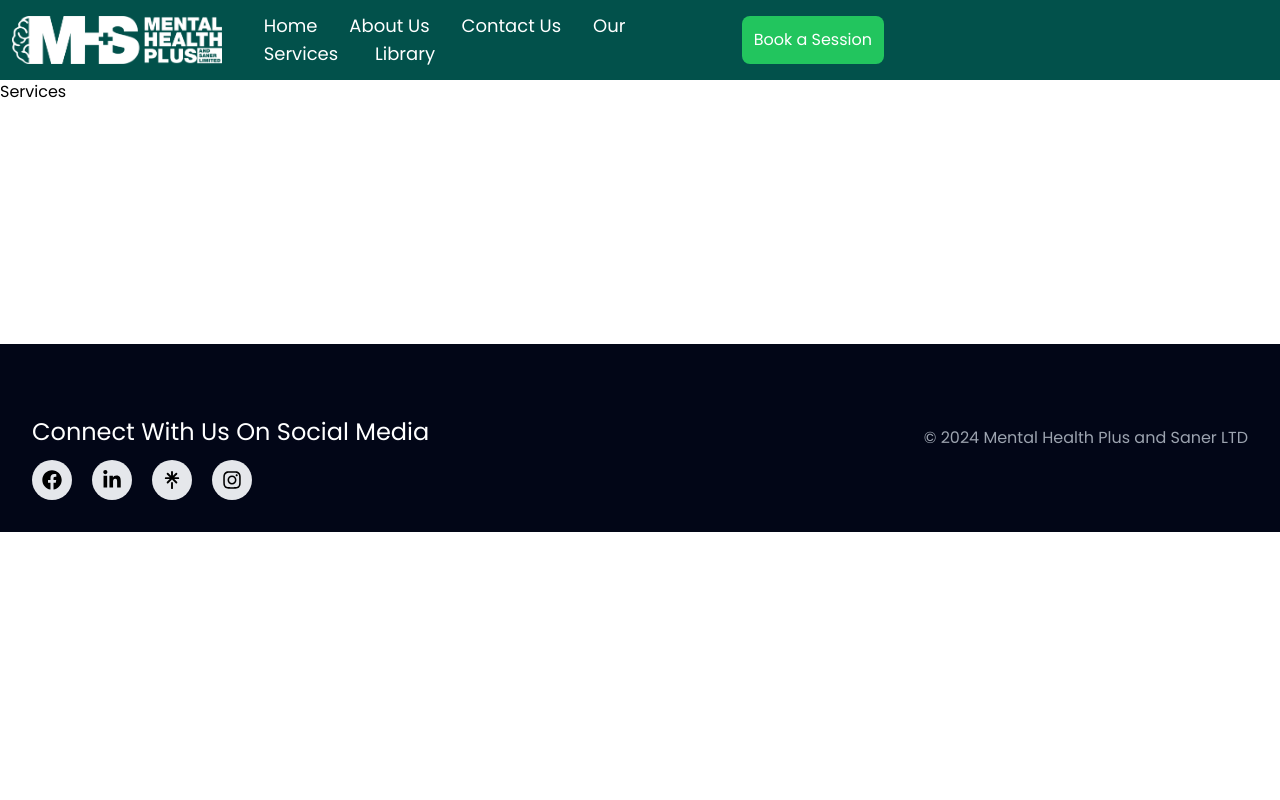
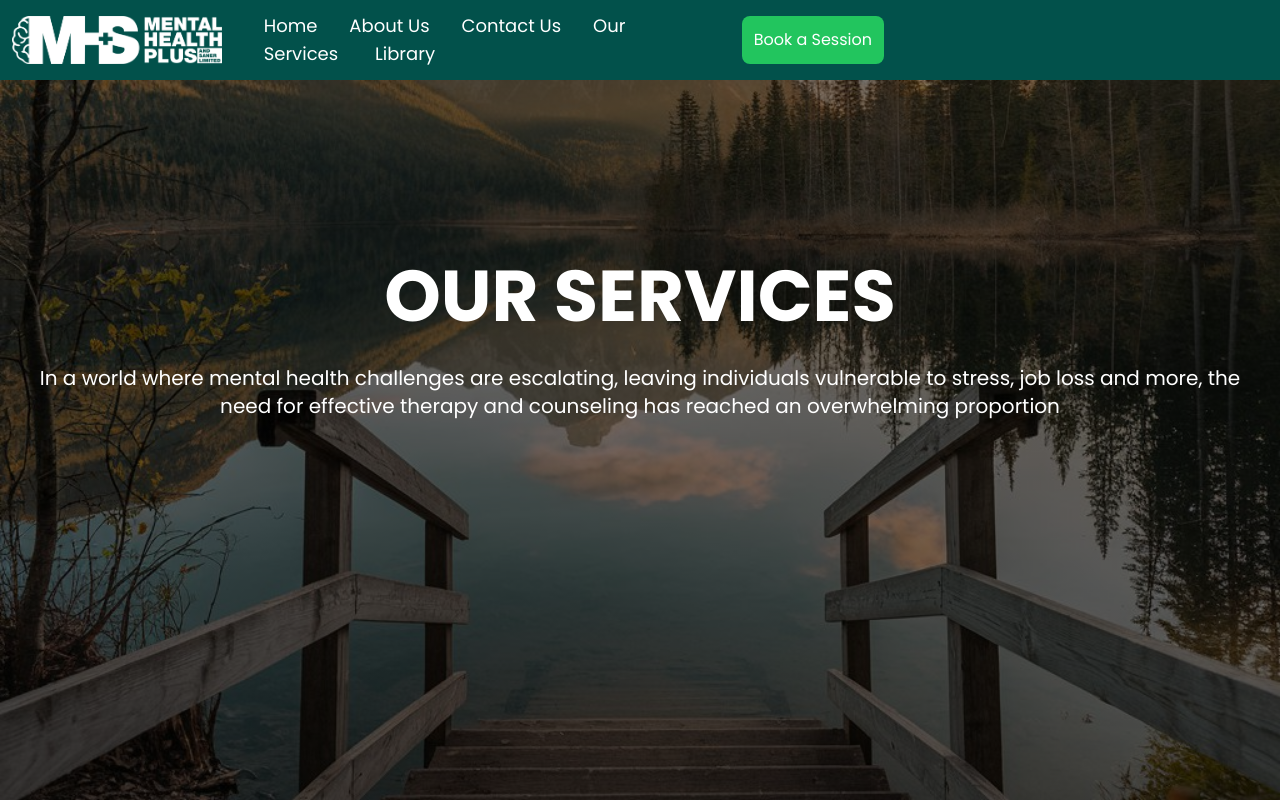
Before and after one commit to AllSparkTech100/Oikno_Hospital_Project, a React (Vite) app: page /services in a window 1280 px wide. Shown: the top 800 px of the page. Built offline with nearby package versions, Linux system fonts and the light colour scheme; a web font is replaced by a local one.

Commit message:
New Updates

```diff
--- a/src/Components/ContactCard.jsx
+++ b/src/Components/ContactCard.jsx
@@ -10,22 +10,21 @@ function ContactCard() {
   return (
     <>
       <div className="container h-full mx-auto mt-32 mb-10  p-5">
-        <div className="grid grid-cols-1 lg:grid-cols-2 gap-4 md:grid-cols-2">
+        <div className="grid grid-cols-1 lg:grid-cols-2 gap-4 ">
           <div className="p-5">
             <div className="my-4">
               <h3 className="font-bold text-yellow-500 text-xl lg:text-2xl mb-1 uppercase">
                 send us a message
               </h3>
-              <h5 className="text-lg mb-2">
-                Book a session or make an enquiry
-              </h5>
+
               <p className="mt-2 text-lg text-justify">
                 Schedule a session with our highly qualified licensed practitioners. The consultation can be conducted from wherever you feel most comfortable. <span className="font-bold text-2xl uppercase text-black">
                   no travel, no clinics
                 </span>
               </p>
             </div>
-            <div className="mt-8"> <form action="">
+            <div className="mt-8">
+            <form action="">
               {/* FullName */}
               <div className="mb-3 flex gap-3 flex-col mt-3">
                 <label className="font-semibold" htmlFor="fullname">Full Name</label>
@@ -48,7 +47,7 @@ function ContactCard() {
                 <textarea className="p-3 placeholder:text-black/40 outline border-gray-700 outline-1 bg-white focus:outline-orange-500 w-full rounded-md" name="" id="" cols="30" rows="10"></textarea>
               </div>
 
-              <button className="w-full flex items-center justify-center mt-3 rounded-md p-2 bg-slate-800 text-white text-center cursor:pointer">
+              <button className="w-full flex items-center justify-center lg:mt-4 mt-7 rounded-md p-2 bg-slate-800 text-white text-center cursor:pointer">
                 <span className="text-white mr-2"><LuSend size={25} /></span> Submit
               </button>
             </form></div>
@@ -67,7 +66,7 @@ function ContactCard() {
             get in touch
           </h3>
 
-          <h4 className="text-2xl lg:text-3xl capitalize">
+          <h4 className="text-xl lg:text-3xl capitalize">
             seamless communication, global Impact</h4>
         </div>
         <div className="grid grid-cols-1 mt-20 gap-5 lg:grid-cols-3 md:grid-cols-2">
@@ -76,7 +75,7 @@ function ContactCard() {
             <div className=" text-center text-white">
               <FaLocationDot className="mb-3 mx-auto" size={30} />
               <h3 className="mt-3 mb-3 font-semibold text-xl">Head Office</h3>
-              <p className="mt-3"> 16 Lekki Avenue, Ikeja Lagos state.</p>
+              <p className="mt-3"> 111 Timber Street, Mile 2 Diobu, Port-Harcourt, Rivers State Nigeria.</p>
             </div>
           </div>
           {/* Email Contact */}
--- a/src/Pages/About.jsx
+++ b/src/Pages/About.jsx
@@ -10,8 +10,7 @@ function About() {
           <div className="relative p-5 mx-auto my-20 md:my-15 lg:my-40 ">
             <div className="flex-col justify-center items-center flex gap-8 place-items-center">
               <h1 className=" uppercase text-center text-2xl md:text-5xl lg:text-7xl font-bold text-white">
-                About Mental Health <br />
-                Plus and Saner LTD.
+                About Us.
               </h1>
               <p className="mt-2 mb-7 text-white text-justify md:text-center lg:text-center">
                 Mental Health Plus and Saner Limited is a registered brand with
--- a/src/Pages/Contact.jsx
+++ b/src/Pages/Contact.jsx
@@ -3,14 +3,14 @@ import ContactCard from "../Components/ContactCard";
 function Contact() {
   return (
     <>
-      <div className="relative h-screen">
+      <div className="relative h-96 lg:h-screen">
         <div className="absolute bg-no-repeat inset-0 bg-[url('/seren.jpeg')] bg-cover bg-bottom before:absolute before:inset-0 before:bg-gradient-to-b before:from-black/50 before:to-black/55">
-          <div className="relative p-5 mx-auto my-64 ">
+          <div className="relative p-5 mx-auto my-10 md:my-15 lg:my-40">
             <div className="flex-col justify-center items-center flex gap-8 place-items-center text-white">
               <h4 className=" uppercase text-center text-4xl lg:text-7xl font-bold">
                 contact us
               </h4>
-              <p className="text-center text-xl">In a world where mental health challenges are escalating, leaving individuals vulnerable to stress,<br className="hidden sm:block" /> job loss and more, the need for effective therapy and counseling has reached an overwhelming proportion
+              <p className="text-center text-xl">In a world where mental health challenges are escalating, leaving individuals vulnerable to stress,<br className="hidden sm:block md:hidden" /> job loss and more, the need for effective therapy and counseling has reached an overwhelming proportion
               </p>
             </div>
           </div>
--- a/src/Pages/Services.jsx
+++ b/src/Pages/Services.jsx
@@ -2,7 +2,21 @@
 
 function Services() {
   return (
-    <div>Services</div>
+    <>
+      <div className="relative h-96 lg:h-screen">
+        <div className="absolute bg-no-repeat inset-0 bg-[url('/seren.jpeg')] bg-cover bg-bottom before:absolute before:inset-0 before:bg-gradient-to-b before:from-black/50 before:to-black/55">
+          <div className="relative p-5 mx-auto my-10 md:my-15 lg:my-40">
+            <div className="flex-col justify-center items-center flex gap-8 place-items-center text-white">
+              <h4 className=" uppercase text-center text-4xl lg:text-7xl font-bold">
+                our services
+              </h4>
+              <p className="text-center text-xl">In a world where mental health challenges are escalating, leaving individuals vulnerable to stress,<br className="hidden sm:block md:hidden" /> job loss and more, the need for effective therapy and counseling has reached an overwhelming proportion
+              </p>
+            </div>
+          </div>
+        </div>
+      </div>
+    </>
   )
 }
 
```
Lines whose indentation alone changed are shown as unchanged.
